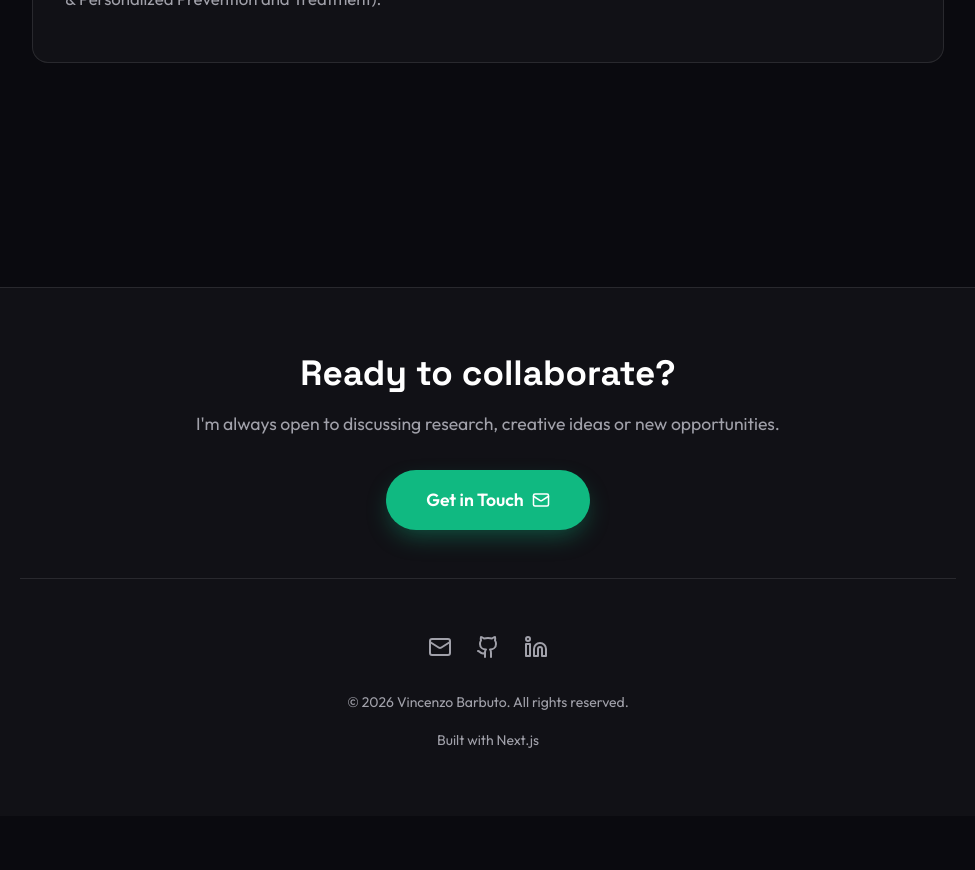
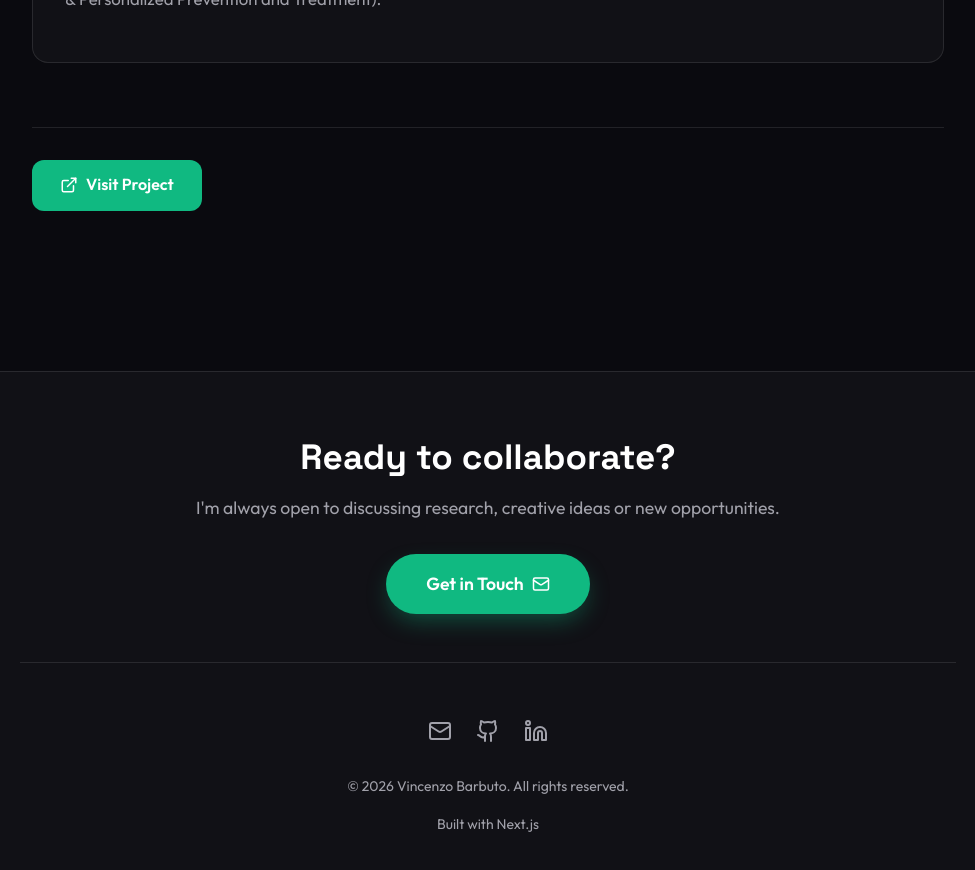
Before and after one commit to vinzbarbuto/vinzbarbuto.github.io, a Next.js app: page /projects/compass in a window 1280 px wide. Shown: the part 1020-1890 px from the top of the page, without its empty margins (152-1127 px from the left). Before the commit the page ends 1836 px from the top, so only its background shows below. Built offline with nearby package versions, Linux system fonts and the light colour scheme.

Commit message:
feat: add Compass-Care project link.

```diff
--- a/src/data/projects.ts
+++ b/src/data/projects.ts
@@ -7,7 +7,7 @@ export const projects = [
         isLogo: true,
         tags: ["Cardio-Oncology", "Artificial Intelligence", "Precision Medicine"],
         period: "2026 - Present",
-        link: "",
+        link: "https://compass-care.eu/",
         featured: true,
         featuredSubtitle: "Cardio-Oncology · AI · Precision Medicine",
         featuredBlurb: "Advancing precision cardio-oncology care across Europe through a public-private partnership. The project leverages AI, advanced imaging, and multi-omics to improve early detection and prediction of cardiotoxicity in cancer survivors.",
```
